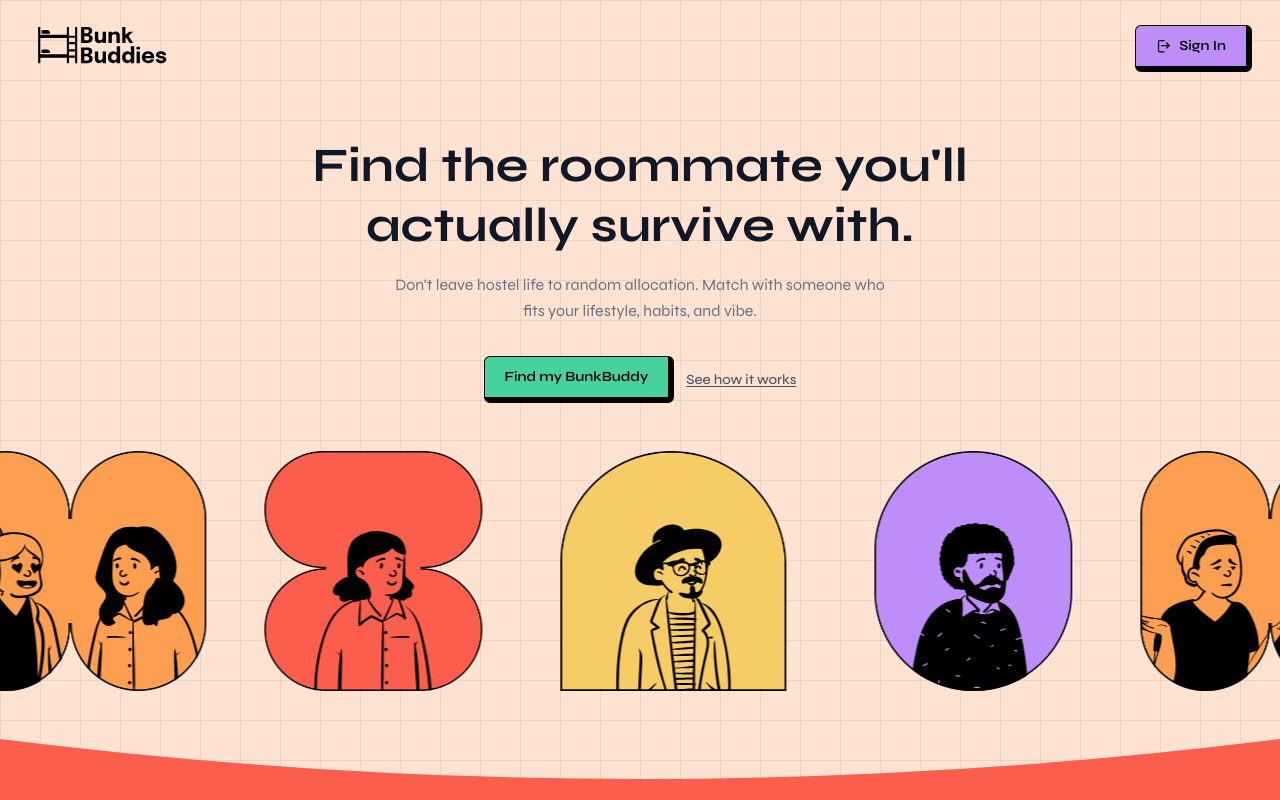
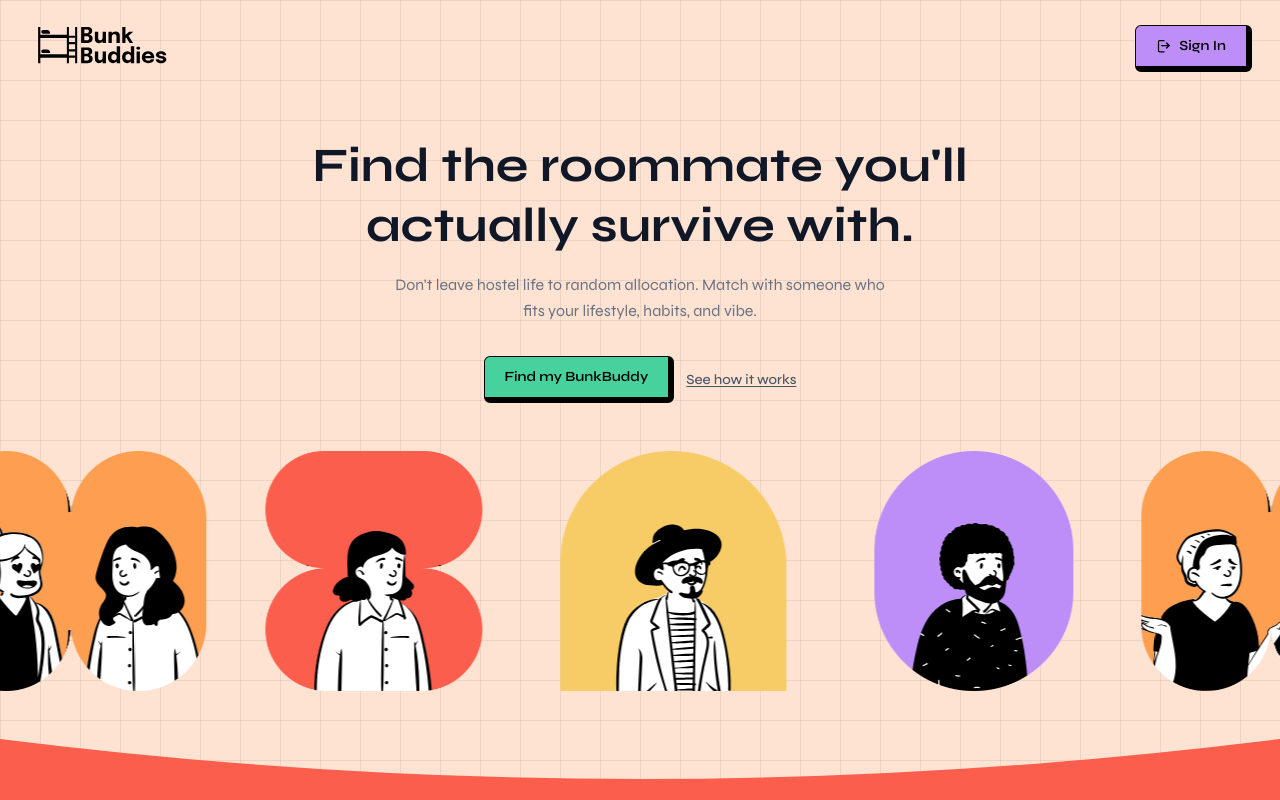
Before and after one commit to Rishi-Heda/BunkBuddies-Frontend, a Next.js app: page / in a window 1280 px wide. Shown: the top 800 px of the page. Built offline with nearby package versions, Linux system fonts and the light colour scheme.

Commit message:
fix: change the marquee imgs to white to match design

```diff
--- a/src/app/components/InfiniteMarquee.jsx
+++ b/src/app/components/InfiniteMarquee.jsx
@@ -7,12 +7,7 @@ const images = Array.from({ length: 43 }).map((_, i) => ({
 	src: `marquee_img/${(i % 43) + 1}.svg`,
 }));
 
-const shapes = [
-  "/shape1.png",
-  "/shape2.png",
-  "/shape3.png",
-  "/shape4.png",
-];
+const shapes = ["/shape1.png", "/shape2.png", "/shape3.png", "/shape4.png"];
 
 const maskStyle = (shapeSrc) => ({
 	WebkitMaskImage: `url(${shapeSrc})`,
@@ -28,28 +23,21 @@ const maskStyle = (shapeSrc) => ({
 function ShapeMask({ shapeSrc, imgSrc }) {
 	return (
 		<div className="relative w-50 h-35 md:w-75 md:h-60 shrink-0">
-      {/*
-        This div is clipped to the shape via CSS mask.
-        The white background here is what fills the white areas inside the shape —
-        the character image sits on top of it, so wherever the character is
-        transparent/white, the white bg shows through. Everything outside the
-        shape boundary is hidden by the mask.
-      */}
 			<div
 				className="absolute inset-0 overflow-hidden"
-        style={{ ...maskStyle(shapeSrc), backgroundColor: "white" }}
+				style={{
+					backgroundImage: `url(${shapeSrc})`,
+					backgroundSize: "cover",
+					backgroundPosition: "center",
+					...maskStyle(shapeSrc),
+					backgroundColor: "white",
+				}}
 			>
 				<img
 					src={imgSrc}
 					alt="character"
 					className="absolute -bottom-8 left-1/2 -translate-x-1/2 w-[85%] h-[95%] object-contain object-bottom"
 				/>
-      </div>
-
-      {/* Shape image rendered on top with multiply blend — adds the shape's
-          lines/colors while leaving white areas visually transparent */}
-      <div className="absolute inset-0 pointer-events-none mix-blend-multiply">
-        <Image src={shapeSrc} alt="shape" fill className="object-contain" />
 			</div>
 		</div>
 	);
@@ -60,7 +48,13 @@ function Shape2Mask({ shapeSrc, imgSrc, imgSrc2 }) {
 		<div className="relative w-50 h-35 md:w-75 md:h-60 shrink-0">
 			<div
 				className="absolute inset-0 overflow-hidden"
-        style={{ ...maskStyle(shapeSrc), backgroundColor: "white" }}
+				style={{
+					backgroundImage: `url(${shapeSrc})`,
+					backgroundSize: "cover",
+					backgroundPosition: "center",
+					...maskStyle(shapeSrc),
+					backgroundColor: "white",
+				}}
 			>
 				<img
 					src={imgSrc}
@@ -75,10 +69,6 @@ function Shape2Mask({ shapeSrc, imgSrc, imgSrc2 }) {
 					style={{ objectPosition: "bottom right" }}
 				/>
 			</div>
-
-      <div className="absolute inset-0 pointer-events-none mix-blend-multiply">
-        <Image src={shapeSrc} alt="shape" fill className="object-contain" />
-      </div>
 		</div>
 	);
 }
@@ -88,10 +78,7 @@ export default function InfiniteMarquee() {
 
 	return (
 		<div className="relative w-screen overflow-hidden py-2">
-      <div
-        className="flex animate-marquee"
-        style={{ width: "max-content" }}
-      >
+			<div className="flex animate-marquee" style={{ width: "max-content" }}>
 				{track.map((_, index) => {
 					const shapeIndex = index % 4;
 					const shapeSrc = shapes[shapeIndex];
@@ -102,7 +89,12 @@ export default function InfiniteMarquee() {
 					const imgSrc2 = track[(imgIndex + 1) % track.length].src;
 
 					return shapeIndex === 1 ? (
-            <Shape2Mask key={index} shapeSrc={shapeSrc} imgSrc={imgSrc} imgSrc2={imgSrc2} />
+						<Shape2Mask
+							key={index}
+							shapeSrc={shapeSrc}
+							imgSrc={imgSrc}
+							imgSrc2={imgSrc2}
+						/>
 					) : (
 						<ShapeMask key={index} shapeSrc={shapeSrc} imgSrc={imgSrc} />
 					);
@@ -111,8 +103,12 @@ export default function InfiniteMarquee() {
 
 			<style jsx>{`
 				@keyframes marquee {
-          0%   { transform: translateX(0); }
-          100% { transform: translateX(-33.3333%); }
+					0% {
+						transform: translateX(0);
+					}
+					100% {
+						transform: translateX(-33.3333%);
+					}
 				}
 				.animate-marquee {
 					animation: marquee 200s linear infinite;
```
Lines whose indentation alone changed are shown as unchanged.
